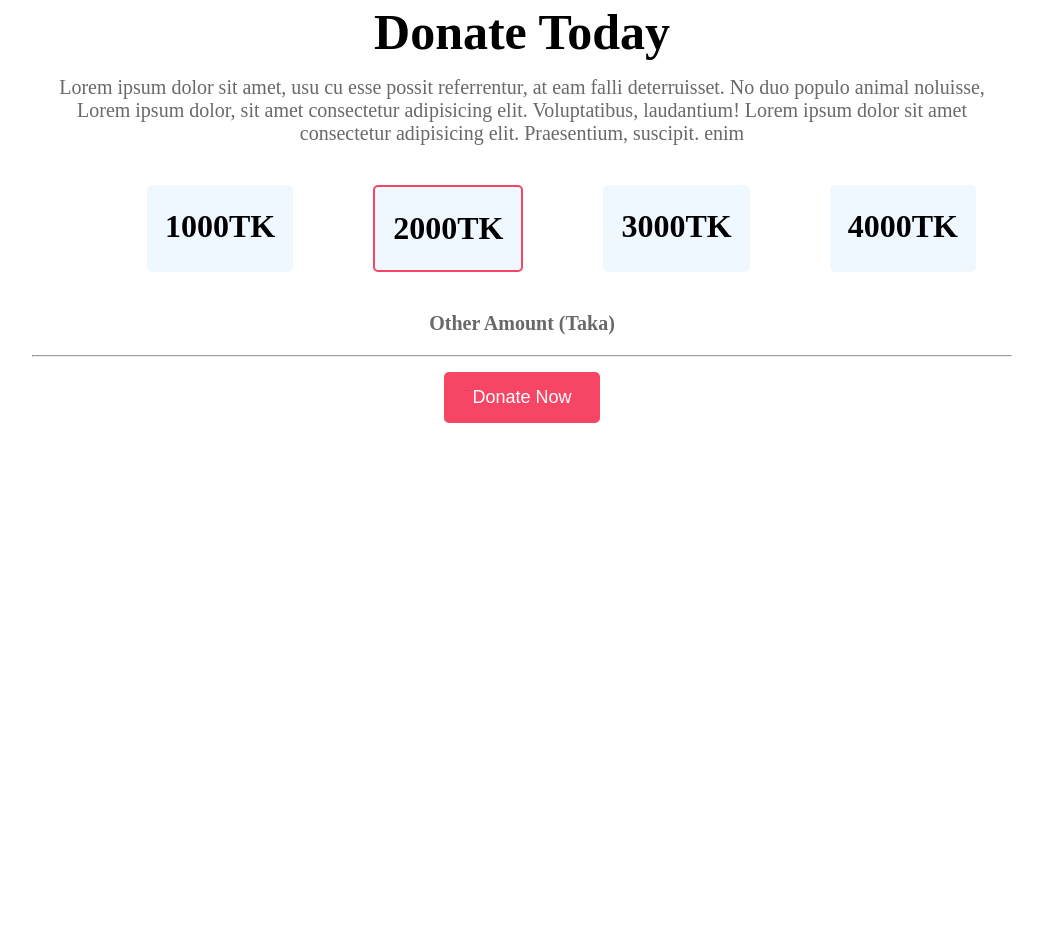
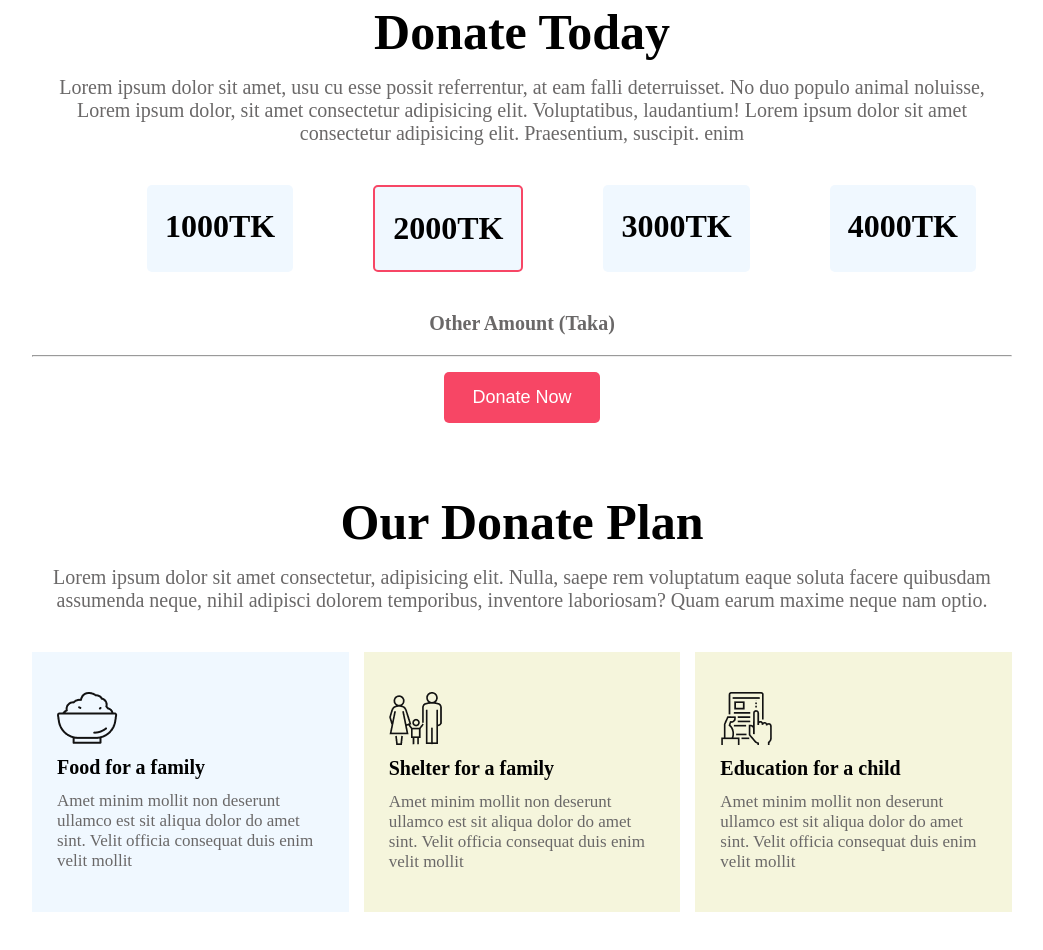
Before and after one commit to ShafinAhammed/charityp, a plain HTML site: page index.html in a window 1280 px wide. Shown: the part 822-1772 px from the top of the page, without its empty margins (118-1161 px from the left). Before the commit the page ends 1245 px from the top, so only its background shows below. Drawn offline with Linux system fonts and the light colour scheme.

Commit message:
donate plan section added

```diff
--- a/index.html
+++ b/index.html
@@ -40,6 +40,38 @@
         </div>
     <!-- Donate today section end -->
     <!-- Donate plan section start -->
+    <div class="donate-plan">
+        <div class="plan-writings">
+            <h1 class="plan-title">Our Donate Plan</h1>
+            <p class="plan-description">Lorem ipsum dolor sit amet consectetur, adipisicing elit. Nulla, saepe rem voluptatum eaque soluta facere quibusdam assumenda neque, nihil adipisci dolorem temporibus, inventore laboriosam? Quam earum maxime neque nam optio.</p>
+        </div>
+        <div class="plan-box">
+            <div class="plan-box1">
+                <img class="box-img" src="icons/food.png" alt="">
+                <h3 class="box-title">Food for a family</h3>
+                <p class="box-description">Amet minim mollit non deserunt
+                    ullamco est sit aliqua dolor do amet
+                    sint. Velit officia consequat duis enim
+                    velit mollit</p>
+            </div>
+            <div class="plan-box2">
+                <img class="box-img" src="icons/shelter.png" alt="">
+                <h3 class="box-title">Shelter for a family</h3>
+                <p class="box-description">Amet minim mollit non deserunt
+                    ullamco est sit aliqua dolor do amet
+                    sint. Velit officia consequat duis enim
+                    velit mollit</p>
+            </div>
+            <div class="plan-box3">
+                <img class="box-img" src="icons/Frame-1.png" alt="">
+                <h3 class="box-title">Education for a child</h3>
+                <p class="box-description">Amet minim mollit non deserunt
+                    ullamco est sit aliqua dolor do amet
+                    sint. Velit officia consequat duis enim
+                    velit mollit</p>
+            </div>
+        </div>
+    </div>
     </div>
 </body>
 </html>
--- a/styles/style.css
+++ b/styles/style.css
@@ -14,6 +14,10 @@
     color: white;
     font-size: 18px;
   }
+  hr{
+    color: #ccc8c8;
+    margin-bottom: 15px;
+}
 /* header banner section */
 .header-section{
     padding: 20% 24%;
@@ -75,7 +79,49 @@
     text-align: center;
     margin-bottom: 20px;
 }
-hr{
-    color: #ccc8c8;
+
+/* donate plan section */
+.donate-plan{
+    margin-top: 70px;
+}
+.plan-writings{
+    text-align: center;
+}
+.plan-title{
+    font-size: 50px;
     margin-bottom: 15px;
 }
+.plan-description{
+    color: #6a6868;
+    font-size: 20px;
+    text-align: center;
+    margin-bottom: 40px;
+}
+.plan-box{
+    display: flex;
+    gap: 15px;
+    margin-bottom: 70px;
+}
+.box-img{
+    margin-bottom: 8px;
+}
+.box-title{
+    margin-bottom: 12px;
+    font-size: 20px;
+}
+.box-description{
+    color: #6a6868;
+    font-size: 17px;
+}
+.plan-box1 {
+    padding: 40px 25px;
+    background: aliceblue;
+}
+.plan-box2 {
+    padding: 40px 25px;
+    background: beige;
+}
+.plan-box3 {
+    padding: 40px 25px;
+    background: beige;
+}
```
